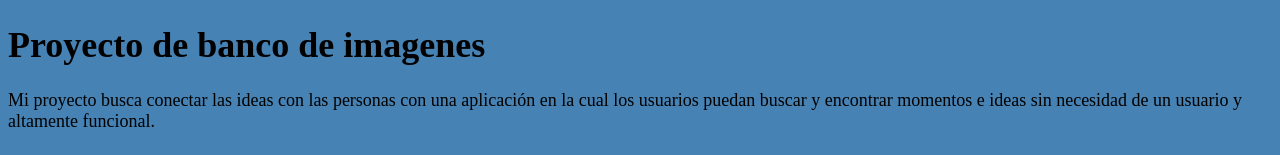
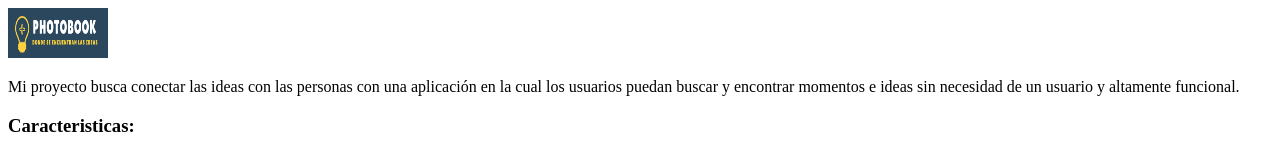
Before and after one commit to 1rsd/Photobook, a website: page Index.html in a window 1280 px wide. Shown: the top 155 px of the page. Drawn offline with Linux system fonts and the light colour scheme.

Commit message:
Se agregan archivos a la nueva rama

```diff
--- a/Index.html
+++ b/Index.html
@@ -1,9 +1,15 @@
 <!DOCTYPE html>
 <html>
-    <title>Banco de imagenes</title>
-    <body style="background-color:steelblue;">
-        <font color="#000000" size="4" face="Poppins">
-            <h1>Proyecto de banco de imagenes</h1>
+    <header>
+        <title>Photobook</title>
+        <style>
+            #body{
+
+            }
+        </style>
+    </header>
+    <body id="body">
+            <img src="1.png" height="50px" width="100px">
             <p>Mi proyecto busca conectar las ideas con las personas con una aplicación en
                 la cual los usuarios puedan buscar y encontrar momentos e ideas sin necesidad de un usuario
                 y altamente funcional.</p>
@@ -22,7 +28,5 @@
                 <li>HTML</li>
                 <li>CSS</li>
             </ul>
-        </font>
-    </body>
-
+</body>
 </html>
```
Also changed, not shown: 1.png (added).
